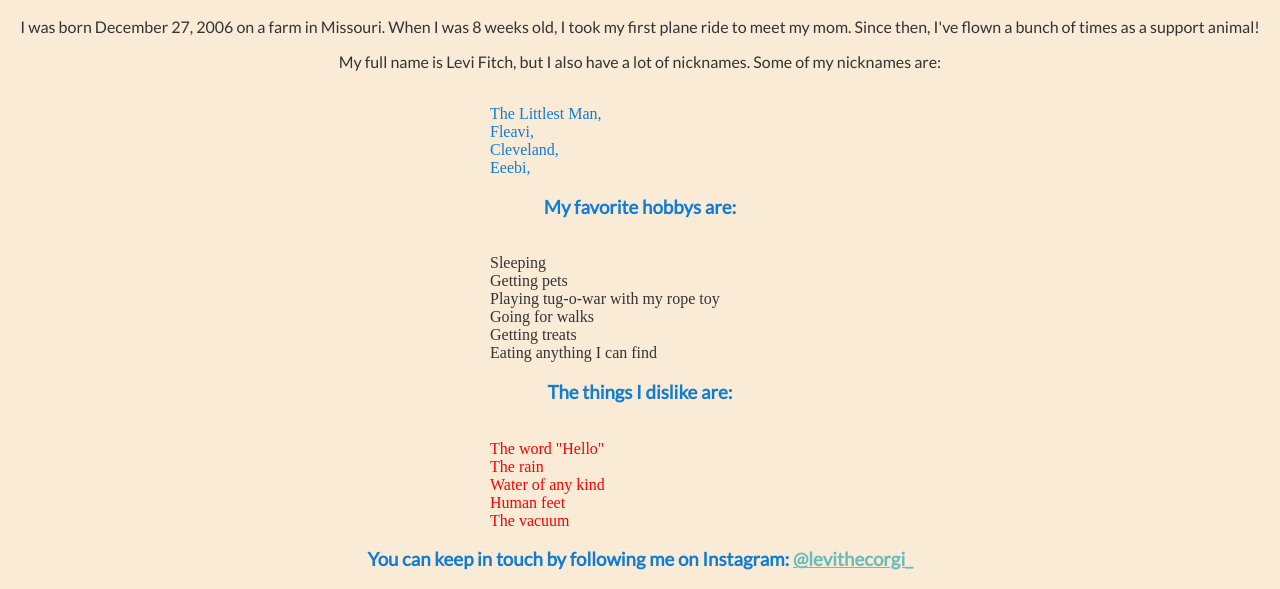
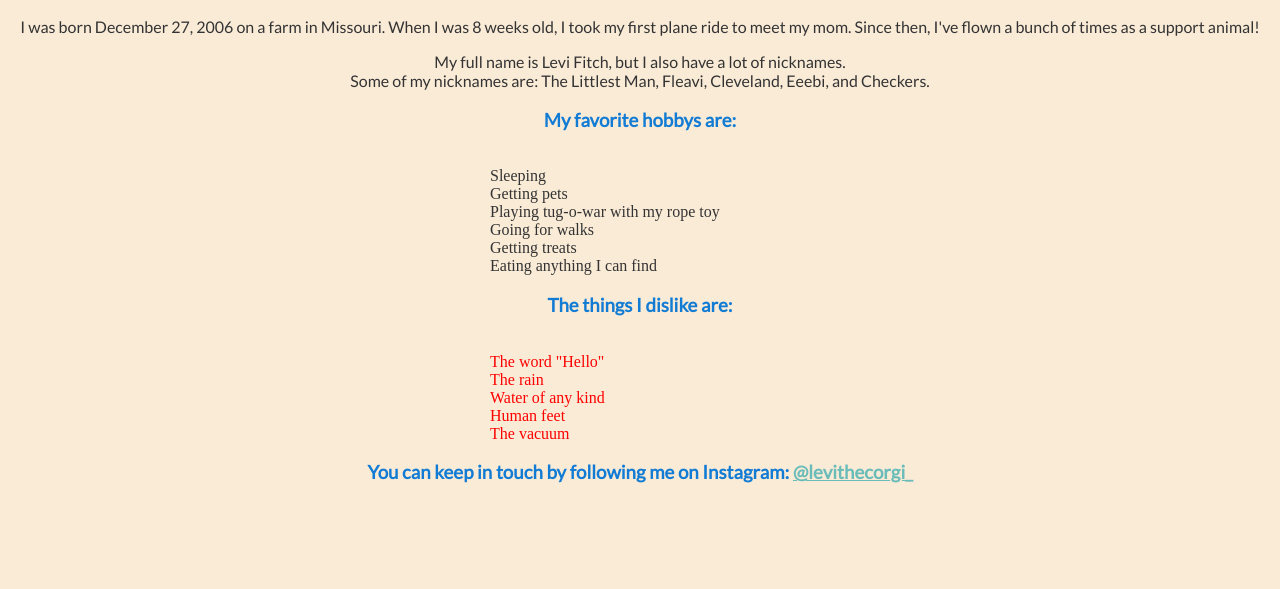
Before and after one commit to vivaeliza/vivaeliza.github.io, a plain HTML site: page Final Project Page/index.html in a window 1280 px wide. Shown: the part 282-871 px from the top of the page. After the commit the page ends 800 px from the top, so only its background shows below. Drawn offline with Linux system fonts and the light colour scheme.

Commit message:
Add files via upload

```diff
--- a/Final Project Page/index.html
+++ b/Final Project Page/index.html
@@ -16,13 +16,10 @@
 <p> I was born December 27, 2006 on a farm in Missouri. When I was 8 weeks old, I took my first plane ride to meet my mom.
   Since then, I've flown a bunch of times as a support animal!
   <div>
-  <p> My full name is Levi Fitch, but I also have a lot of nicknames. Some of my nicknames are:
-  <ul>
-    <li class="nicknames">The Littlest Man,</li>
-    <li class="nicknames">Fleavi,</li>
-    <li class="nicknames">Cleveland,</li>
-    <li class="nicknames">Eeebi,</li>
-  </ul>
+  <p> My full name is Levi Fitch, but I also have a lot of nicknames.
+    <br>
+    Some of my nicknames are: The Littlest Man, Fleavi, Cleveland, Eeebi, and Checkers.
+  </p>
   <h3>My favorite hobbys are:</h3>
   <ul class="good">
     <li>Sleeping</li>
```
